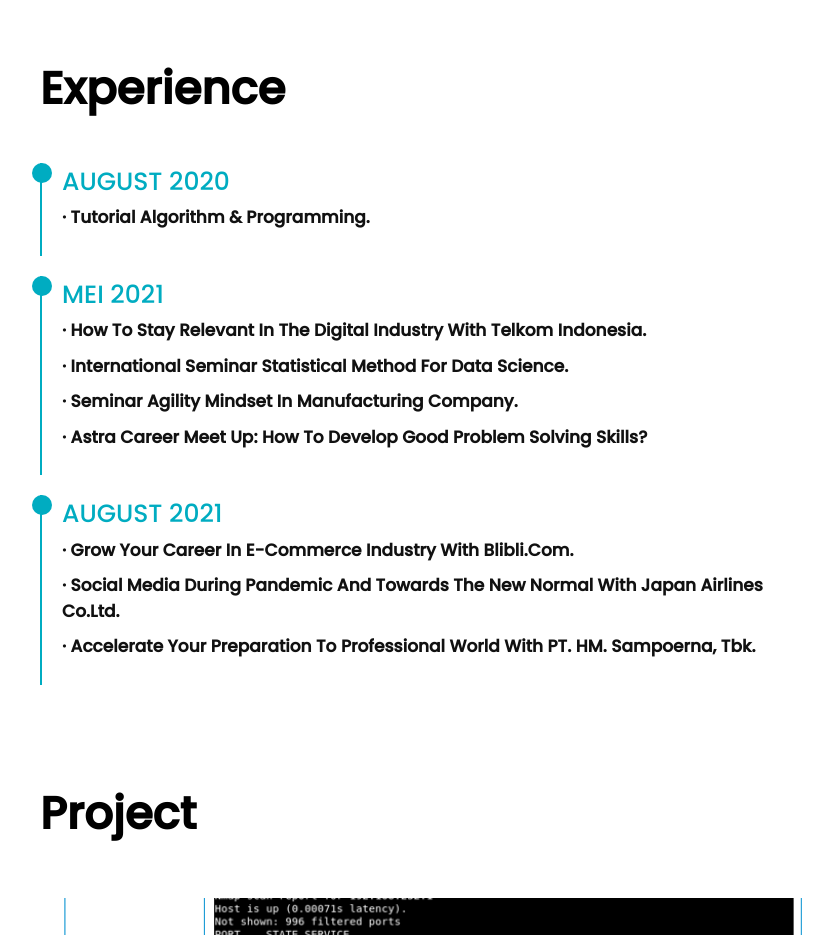
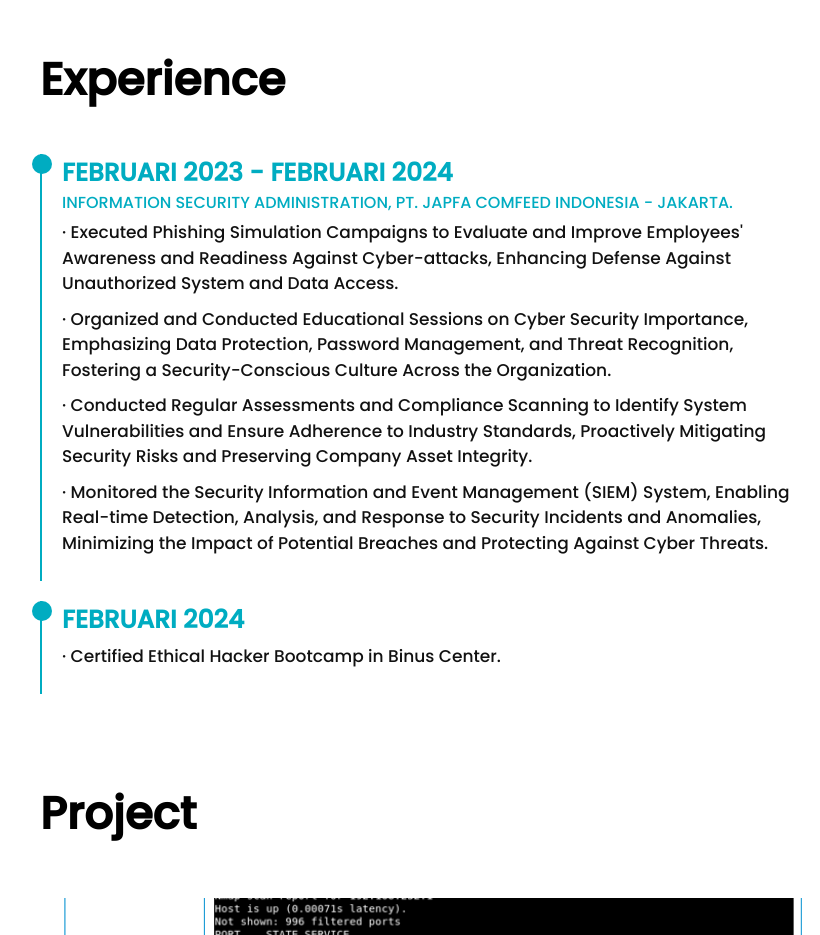
Before and after one commit to maximilianusrk/MaximilianusRaymond, a plain HTML site: page index.html in a window 1280 px wide. Shown: the part 2420-3355 px from the top of the page, without its empty margins (360-1180 px from the left). Drawn offline with Linux system fonts and the light colour scheme.

Commit message:
UpdateExperience

```diff
--- a/css/style.css
+++ b/css/style.css
@@ -401,13 +401,15 @@ a {
   color: #00acc1;
   padding: 2rem 0;
   text-transform: uppercase;
-  font-weight: 300;
+  font-weight: bolder;
 }
 .experience .heading .box-container .box .content h3 {
   font-size: 1.7rem;
   color: #111;
   padding-top: 0.7rem;
   padding: 0.5rem 0;
+  text-transform: none;
+  font-weight: lighter;
 }
 
 .project {
--- a/index.html
+++ b/index.html
@@ -158,26 +158,26 @@
         <div class="box-container">
           <div class="box">
             <div class="content">
-              <span>August 2020</span>
-              <h3>· Tutorial Algorithm & Programming.</h3>
+              <span>Februari 2023 - Februari 2024</span> <br>
+              <span style = "font-size: medium; font-weight: lighter;">Information Security Administration, PT. Japfa Comfeed Indonesia - Jakarta.</span>
+              <h3>· Executed Phishing Simulation Campaigns to Evaluate and Improve Employees'
+                Awareness and Readiness Against Cyber-attacks, Enhancing Defense Against
+                Unauthorized System and Data Access.</h3>
+              <h3>· Organized and Conducted Educational Sessions on Cyber Security Importance,
+                Emphasizing Data Protection, Password Management, and Threat Recognition, Fostering
+                a Security-Conscious Culture Across the Organization.</h3>
+              <h3>· Conducted Regular Assessments and Compliance Scanning to Identify System
+                Vulnerabilities and Ensure Adherence to Industry Standards, Proactively Mitigating
+                Security Risks and Preserving Company Asset Integrity.</h3>
+              <h3>· Monitored the Security Information and Event Management (SIEM) System, Enabling
+                Real-time Detection, Analysis, and Response to Security Incidents and Anomalies,
+                Minimizing the Impact of Potential Breaches and Protecting Against Cyber Threats.</h3>
             </div>
           </div>
           <div class="box">
             <div class="content">
-              <span>Mei 2021</span>
-              <h3>· How To Stay Relevant in The Digital Industry with Telkom Indonesia.</h3>
-              <h3>· International Seminar Statistical Method for Data Science.</h3>
-              <h3>· Seminar Agility Mindset in Manufacturing Company.</h3>
-              <h3>· Astra Career Meet Up: How to Develop Good Problem Solving Skills? </h3>
-            </div>
-          </div>
-
-          <div class="box">
-            <div class="content">
-              <span>August 2021</span>
-              <h3>· Grow Your Career in E-Commerce Industry with Blibli.com.</h3>
-              <h3>· Social Media during Pandemic and Towards the New Normal with Japan Airlines Co.Ltd.</h3>
-              <h3>· Accelerate Your Preparation to Professional World with PT. HM. Sampoerna, Tbk.</h3>
+              <span>Februari 2024</span>
+              <h3>· Certified Ethical Hacker Bootcamp in Binus Center.</h3>
             </div>
           </div>
       </div>
```
